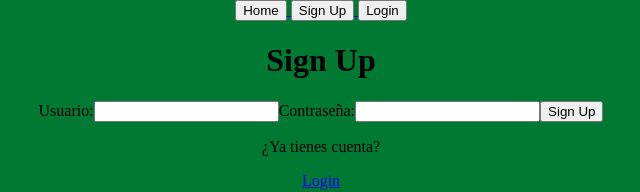
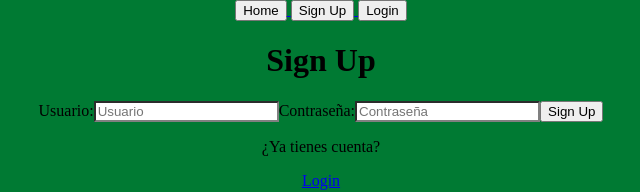
Before and after one commit to yebrai/pdf-signature-client, a React (Create React App) app: page /signup in a window 1280 px wide. Shown: the top 192 px of the page, without its empty margins (319-959 px from the left). Built offline with nearby package versions, Linux system fonts and the light colour scheme; no server answers.

Commit message:
added warnings o form if any field is empty

```diff
--- a/src/hooks/useForm.jsx
+++ b/src/hooks/useForm.jsx
@@ -9,12 +9,24 @@ export const useForm = () => {
       setForm({ ...form, [name]: value });
     };
 
+    const showErrorMessage = () => errorMessage;
+
+    const placeholderWarningIfEmpty = (inputValue, correctString) => {
+      return (errorMessage === "Por favor, rellene todos los campos" && !inputValue) ? errorMessage : correctString
+    }
+
+    const inputWarningStyleIfEmpty = ( inputValue) => {
+      return (errorMessage === "Por favor, rellene todos los campos" && !inputValue) ?  "inputFormRedBorder" : "inputForm"
+    }
+
     return {
       form,
       handleChange,
       errorMessage,
-      setErrorMessage
-
+      setErrorMessage,
+      placeholderWarningIfEmpty,
+      showErrorMessage,
+      inputWarningStyleIfEmpty
     }
 
 }
--- a/src/pages/ChangePassword/ChangePassword.jsx
+++ b/src/pages/ChangePassword/ChangePassword.jsx
@@ -3,11 +3,12 @@ import { useContext } from "react";
 import { AuthContext } from "../../context/auth.context";
 import authService from "../../services/auth.service";
 import { useNavigate } from "react-router-dom";
-
+import "./ChangePassword.css";
+import "../Form.css";
 
 
 function ChangePassword() {
-    const {form, handleChange, errorMessage, setErrorMessage} = useForm()
+    const {form, handleChange, errorMessage, setErrorMessage, showErrorMessage, placeholderWarningIfEmpty, inputWarningStyleIfEmpty} = useForm()
   const { storeToken, authenticateUser } = useContext(AuthContext);
 
   const navigate = useNavigate();
@@ -17,32 +18,40 @@ function ChangePassword() {
         e.preventDefault();
         try {
           const response = await authService.changePassword(form)
-
+            //quitar el response si no lo usamos
             authenticateUser();
             navigate("/login");
         } catch (error) {
           setErrorMessage(error.response.data.message)
         }
       };
+      console.log("className",inputWarningStyleIfEmpty(form.oldPassword))
+      console.log("error", showErrorMessage())
   return (
     <div>
         <h1>Cambiar comtraseña</h1>
         <form onSubmit={handleChangePassword}>
         <label htmlFor="oldPassword">Antigua contraseña:</label>
-        <input type="password"
+        <input className={inputWarningStyleIfEmpty( form.oldPassword)}
+         type="password"
           name="oldPassword"
           value={form.oldPassword}
-          onChange={handleChange}/>
+          onChange={handleChange}
+          placeholder={placeholderWarningIfEmpty(form.oldPassword, "Contraseña")}/>
           <label htmlFor="newPassword">Nueva contraseña:</label>
-        <input type="password"
+        <input className={inputWarningStyleIfEmpty(form.newPassword)}
+        type="password"
           name="password"
           value={form.newPassword}
-          onChange={handleChange}/>
+          onChange={handleChange}
+          placeholder={placeholderWarningIfEmpty(form.newPassword, "Nueva contraseña")}/>
           <label htmlFor="newPassword2">Rescriba nueva contraseña:</label>
-        <input type="password"
+        <input className={inputWarningStyleIfEmpty(form.newPassword2)}
+        type="password"
           name="password2"
           value={form.newPassword2}
-          onChange={handleChange}/>
+          onChange={handleChange}
+          placeholder={placeholderWarningIfEmpty(form.newPassword2, "Nueva contraseña")}/>
           <button type="submit">Actualizar</button>
           {errorMessage && <p className="error-message">{errorMessage}</p>}
         </form>
--- /dev/null
+++ b/src/pages/Form.css
@@ -0,0 +1,12 @@
+.inputFormRedBorder {
+    border-color: red;
+}
+
+
+.inputForm {
+    border-color: gray;
+}
+
+.error-message{
+    color:red
+}
--- a/src/pages/LoginPage/LoginPage.jsx
+++ b/src/pages/LoginPage/LoginPage.jsx
@@ -1,4 +1,5 @@
 import "./LoginPage.css";
+import "../Form.css";
 import { useContext } from "react";
 import { Link, useNavigate } from "react-router-dom";
 import { AuthContext } from "../../context/auth.context";
@@ -6,7 +7,7 @@ import authService from "../../services/auth.service";
 import { useForm } from "./../../hooks/useForm";
 
 function LoginPage() {
-  const {form, handleChange, errorMessage, setErrorMessage} = useForm()
+  const {form, handleChange, errorMessage, setErrorMessage, placeholderWarningIfEmpty, inputWarningStyleIfEmpty} = useForm()
   const { storeToken, authenticateUser } = useContext(AuthContext);
 
   const navigate = useNavigate();
@@ -28,13 +29,15 @@ function LoginPage() {
       <h1>Login</h1>
       <form onSubmit={handleLoginSubmit}>
         <label>Usuario:</label>
-        <input type="username" name="username" value={form.username} onChange={handleChange} />
+        <input className={inputWarningStyleIfEmpty( form.username)} type="username" name="username" value={form.username} onChange={handleChange} placeholder={placeholderWarningIfEmpty(form.oldPassword, "Usuario")}/>
         <label>Password:</label>
         <input
+        className={inputWarningStyleIfEmpty(form.password)}
           type="password"
           name="password"
           value={form.password}
           onChange={handleChange}
+          placeholder={placeholderWarningIfEmpty(form.password, "Contraseña")}
         />
         <button type="submit">Login</button>
       </form>
--- a/src/pages/SignupPage/SignupPage.jsx
+++ b/src/pages/SignupPage/SignupPage.jsx
@@ -1,10 +1,11 @@
 import "./SignupPage.css";
+import "../Form.css";
 import { Link, useNavigate } from "react-router-dom";
 import authService from "../../services/auth.service";
 import { useForm } from "./../../hooks/useForm";
 
 function SignupPage() {
-  const {form, handleChange, errorMessage, setErrorMessage} = useForm()
+  const {form, handleChange, errorMessage, setErrorMessage, placeholderWarningIfEmpty, inputWarningStyleIfEmpty} = useForm()
 
   const navigate = useNavigate();
 
@@ -27,14 +28,16 @@ function SignupPage() {
 
       <form onSubmit={handleSignupSubmit}>
         <label>Usuario:</label>
-        <input type="text" name="username" value={form.username} onChange={handleChange} />
+        <input className={inputWarningStyleIfEmpty( form.username)} type="text" name="username" value={form.username} onChange={handleChange} placeholder={placeholderWarningIfEmpty(form.password, "Usuario")}/>
 
         <label>Contraseña:</label>
         <input
+        className={inputWarningStyleIfEmpty( form.password)}
           type="password"
           name="password"
           value={form.password}
           onChange={handleChange}
+          placeholder={placeholderWarningIfEmpty(form.password, "Contraseña")}
         />
 
         <button type="submit">Sign Up</button>
```
Also changed, not shown: src/pages/ChangePassword/ChangePassword.css (added).
